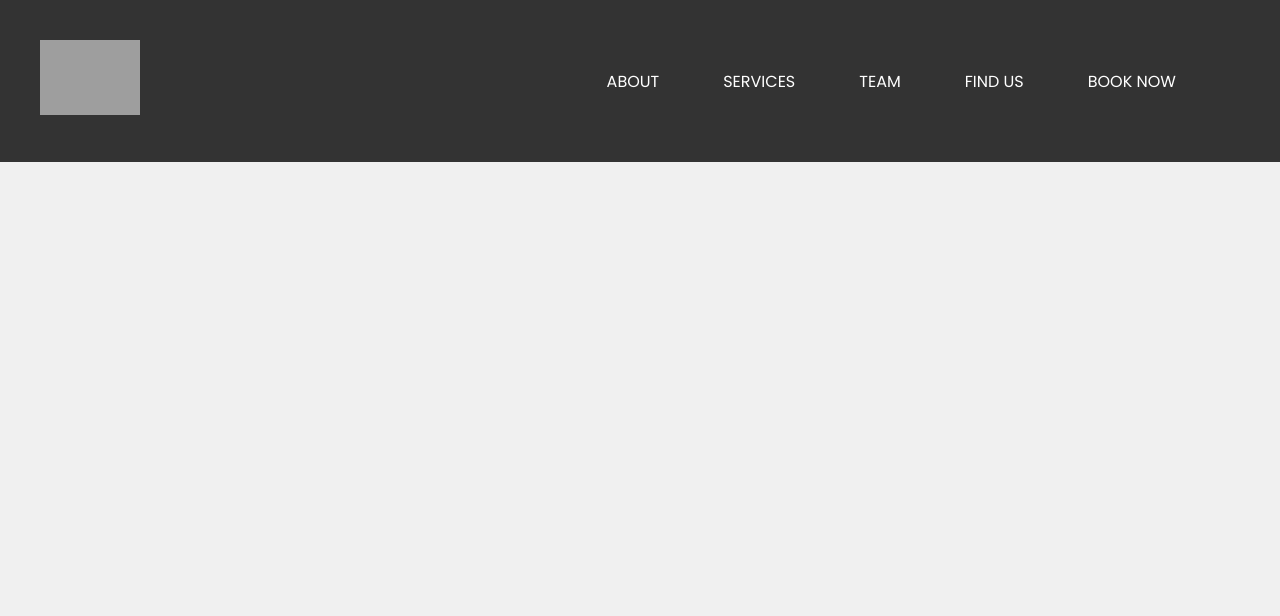
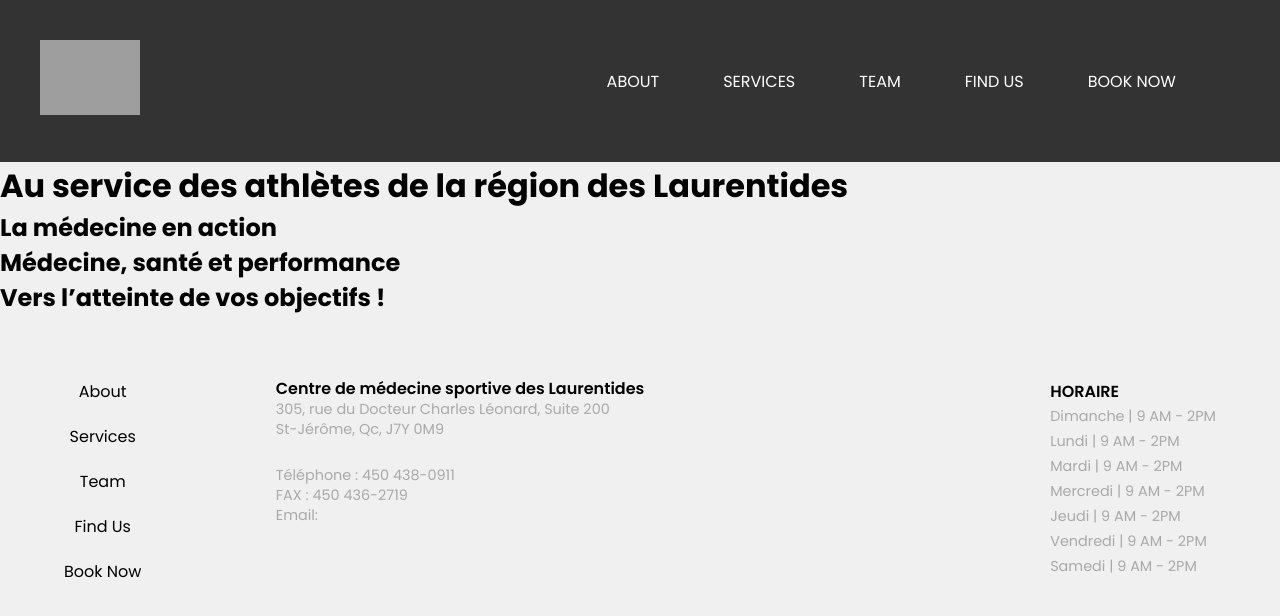
Before and after one commit to GabGo51/cms-website, a React (Create React App) app: page / in a window 1280 px wide. Shown: the top 616 px of the page. Built offline with nearby package versions, Linux system fonts and the light colour scheme; grey boxes are pictures that could not be loaded.

Commit message:
basic footer

```diff
--- a/src/App.js
+++ b/src/App.js
@@ -1,10 +1,12 @@
 import Footer from "./components/Footer";
 import Header from "./components/Header";
 import styled from "styled-components"
+import Intro from "./components/Intro";
 function App() {
   return (
     <Container>
       <Header/>
+      <Intro/>
       <Footer/>
     </Container>
   );
--- a/src/components/Footer.js
+++ b/src/components/Footer.js
@@ -4,13 +4,82 @@ import { styled } from 'styled-components'
 const Footer = () => {
   return (
     <Container>
+      <Nav>
+        <ul>
+          <li>About</li>
+          <li>Services</li>
+          <li>Team</li>
+          <li>Find Us</li>
+          <li>Book Now</li>
+        </ul>
+      </Nav>
+      <Content>
+        <h4>Centre de médecine sportive des Laurentides</h4>
+        <p>305, rue du Docteur Charles Léonard, Suite 200</p>
+        <p>St-Jérôme, Qc, J7Y 0M9</p>
+        <p>Téléphone : 450 438-0911</p>
+        <p>FAX : 450 436-2719</p>
+        <p>Email: </p>
+      </Content>
+      <Schedule>
+        <h4>HORAIRE</h4>
+        <p>Dimanche | 9 AM - 2PM</p>
+        <p>Lundi | 9 AM - 2PM</p>
+        <p>Mardi | 9 AM - 2PM</p>
+        <p>Mercredi | 9 AM - 2PM</p>
+        <p>Jeudi | 9 AM - 2PM</p>
+        <p>Vendredi | 9 AM - 2PM</p>
+        <p>Samedi | 9 AM - 2PM</p>
+
+      </Schedule>
 
 
     </Container>
   )
 }
 const Container  = styled.div`
+display: flex;
+
+padding: 5vw;
+justify-content: space-between;
+
+h4{
+  font-weight: 600;
+}
+
+p{
+  color: #A9A9A9;
+  font-size: 0.9em;
+}
+`
+
+const Nav = styled.nav`
+
+text-align: center;
+li{
+  margin-bottom:20px;
+}
+
+@media (max-width: 800px) {
+  display: none;
+
+}
+`
+const Content = styled.div`
+margin-bottom: 20px;
+line-height: 20px;
+width: 50vw;
+& :nth-child(3) {
+    margin-bottom: 2vw;
+}
+
+
 
 `
 
+const Schedule = styled.div`
+line-height: 25px;
+`
+
+
 export default Footer
--- a/src/components/Header.js
+++ b/src/components/Header.js
@@ -10,7 +10,8 @@ const Header = () => {
   };
 
   return (
-    <HeaderWrapper>
+    <Container>
+      <NavWrapper>
         <Logo>
           <img src="logo.png" alt="Logo" />
         </Logo>
@@ -24,13 +25,20 @@ const Header = () => {
             <li><a href="#">BOOK NOW</a></li>
           </ul>
         </Services>
-    </HeaderWrapper>
-    // Au service des athlètes
-    // de la région des Laurentides
+      </NavWrapper>
+      <h1>Au service des athlètes
+     de la région des Laurentides</h1>
+    </Container>
+
+
   );
 };
 
-const HeaderWrapper = styled.header`
+const Container = styled.header`
+
+`
+
+const NavWrapper = styled.div`
   display: flex;
   justify-content: space-between;
   align-items: center;
@@ -68,7 +76,7 @@ const Services = styled.nav`
   }
 
   /* Media query for responsive design */
-  @media (max-width: 1000px) {
+  @media (max-width: 800px) {
     i {
       display: block;
     }
--- /dev/null
+++ b/src/components/Intro.js
@@ -0,0 +1,16 @@
+import React from "react";
+import { styled } from "styled-components";
+
+const Intro = () => {
+  return (
+    <Container>
+      <h2>La médecine en action</h2>
+      <h2>Médecine, santé et performance</h2>
+      <h2>Vers l’atteinte de vos objectifs !</h2>
+    </Container>
+  );
+};
+
+const Container = styled.section``;
+
+export default Intro;
```
Lines whose indentation alone changed are shown as unchanged.
